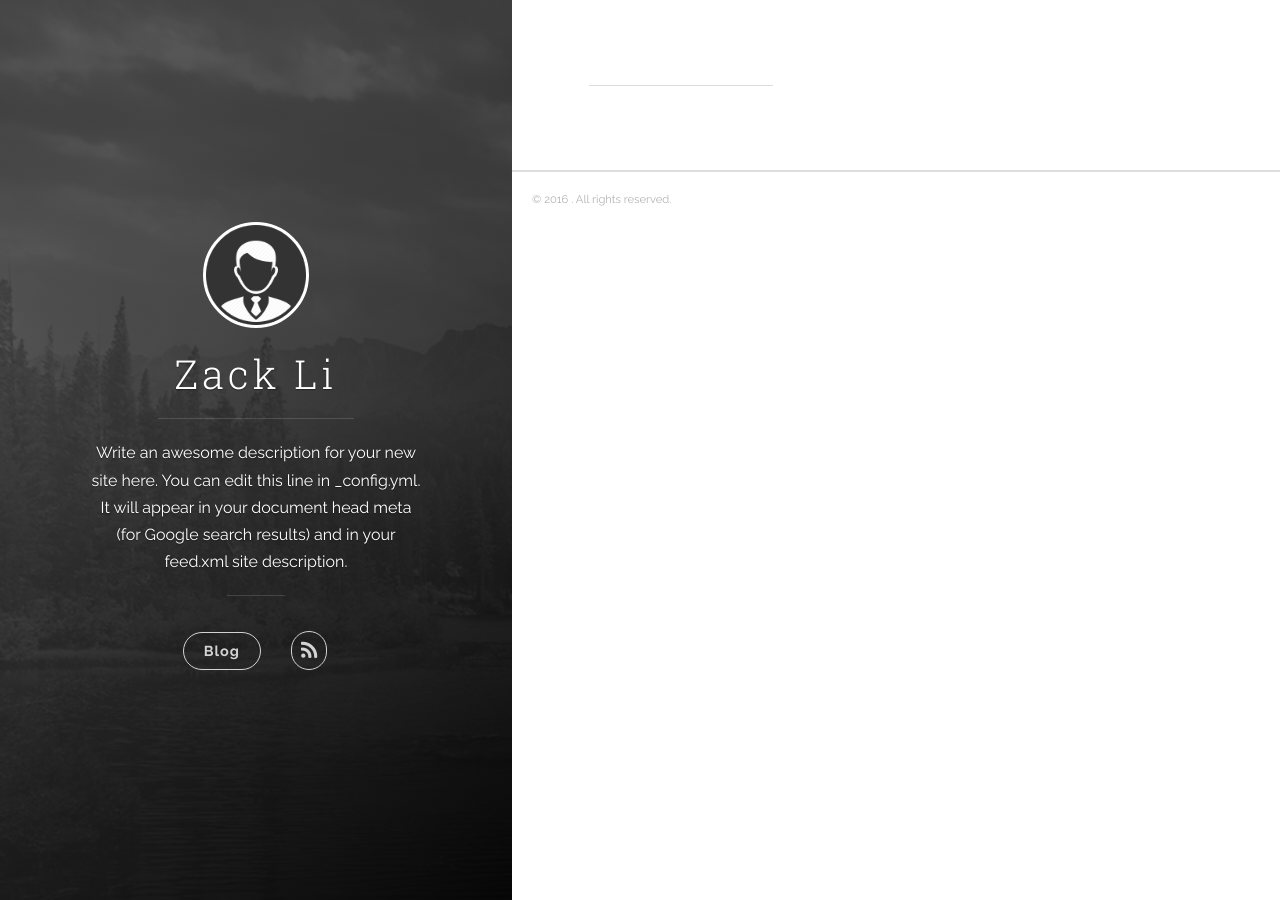
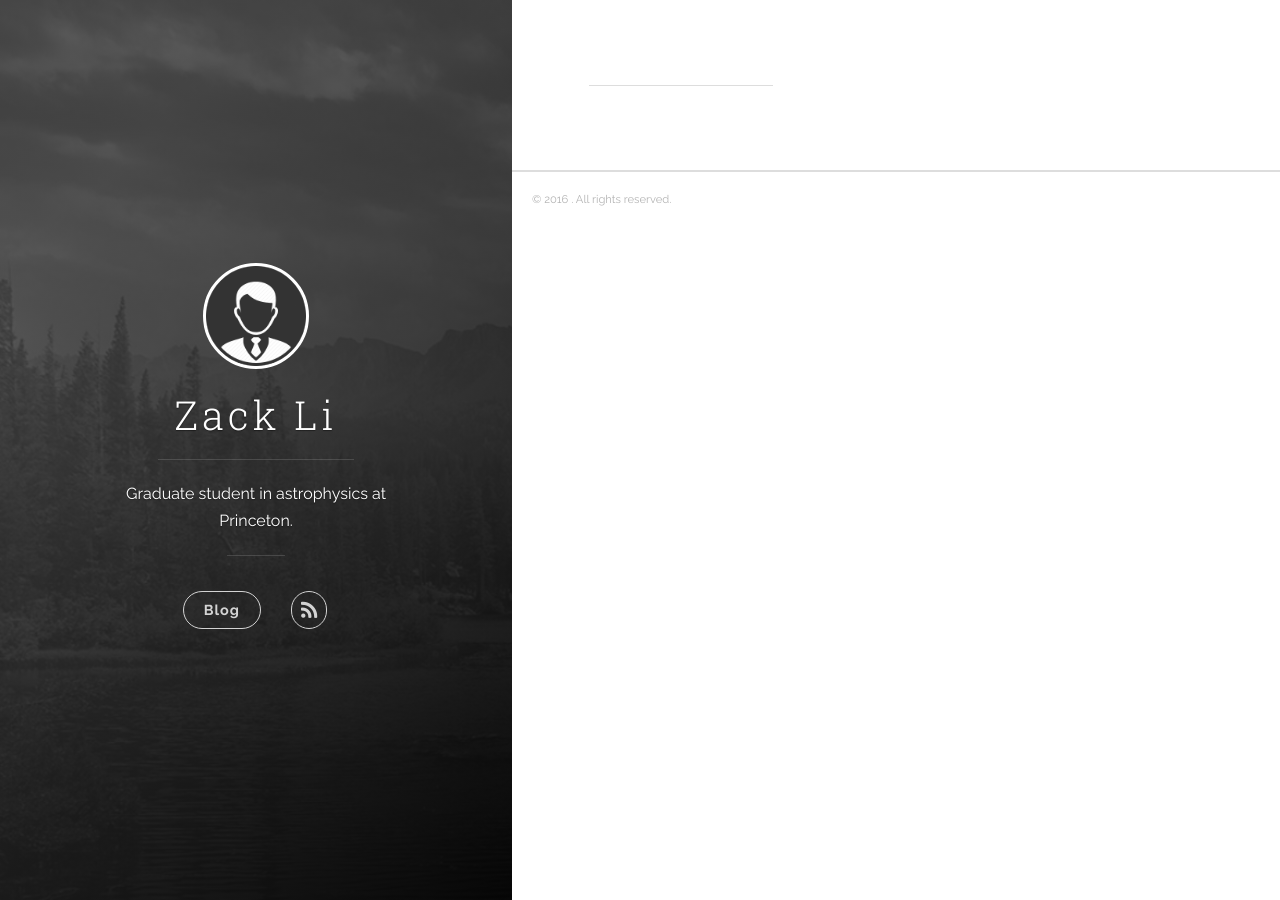
Before and after one commit to xzackli/xzackli.github.io, a Jekyll site: the page built from index.html, in a window 1280 px wide. Built offline with Jekyll 4.4.1, drawn with Linux system fonts in a browser that asks for light colours; nearby versions of some CDN libraries; some of the changed lines change nothing that is shown.

Commit message:
Changed my _config.yml slightly to include facebook

```diff
--- a/_config.yml
+++ b/_config.yml
@@ -1,12 +1,10 @@
 # Site settings
 
 title: Zack Li # Title of your site
-email: zq@princeton.edu # Your contant email
+email: zq@princeton.edu # Your contact email
 
 description: > # this means to ignore newlines until "baseurl:"
-  Write an awesome description for your new site here. You can edit this
-  line in _config.yml. It will appear in your document head meta (for
-  Google search results) and in your feed.xml site description.
+  Graduate student in astrophysics at Princeton.
 baseurl: "" # the subpath of your site, e.g. /blog/
 url: "http://zack.li" # the base hostname & protocol for your site
 
@@ -14,12 +12,12 @@
 # Replace the word 'example' with your username if you want to include the icon in the left sidebar
 # Delete the word 'example' if you don't want to include the icon in the left sidebar
 
-twitter_username:     example  # Replace this with your Twitter username
-github_username:      example  # Replace this with your GitHub username
-linkedin_username:    example  # Replace this with your LinkedIn username
-google_plus_username: example  # Replace this with your Google+ username
-facebook_username:    example  # Replace this with your Facebook username
-dribbble_username:    example  # Replace this with your Dribbble username
+twitter_username:       # Replace this with your Twitter username
+github_username:      xzackli  # Replace this with your GitHub username
+linkedin_username:      # Replace this with your LinkedIn username
+google_plus_username:   # Replace this with your Google+ username
+facebook_username:    xzackli  # Replace this with your Facebook username
+dribbble_username:      # Replace this with your Dribbble username
 
 # Build settings
 markdown: kramdown
```
